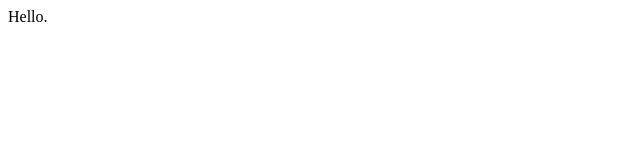
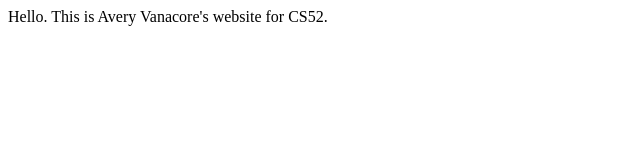
Before and after one commit to averyv/averyvanacore.me, a plain HTML site: page index.html in a window 1280 px wide. Shown: the whole page, without its empty margins (0-640 px from the left). Drawn offline with Linux system fonts and the light colour scheme.

Commit message:
a lil fancier website

```diff
--- a/index.html
+++ b/index.html
@@ -5,6 +5,8 @@
     </head>
     <body>
         Hello.
+
+        This is Avery Vanacore's website for CS52.
     </body>
 
 </html>
```
